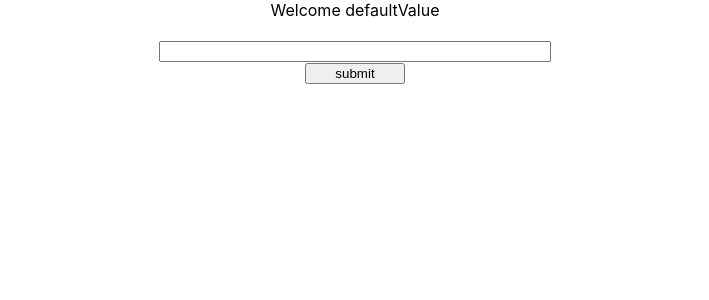
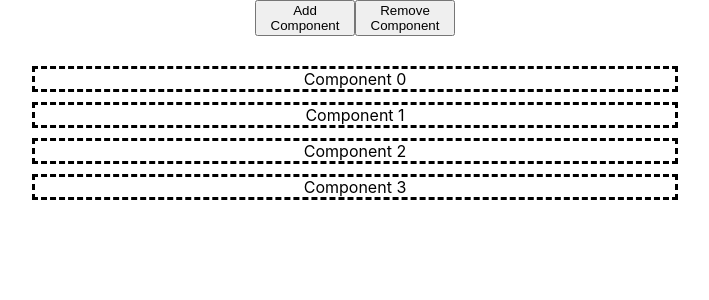
Before and after one commit to new-hire/react, a React (Create React App) app: page / in a window 1280 px wide. Shown: the top 300 px of the page, without its empty margins (285-994 px from the left). Built offline with nearby package versions, Linux system fonts and the light colour scheme.

Commit message:
[What] modified component-add-remove.

```diff
--- a/src/App.js
+++ b/src/App.js
@@ -1,10 +1,17 @@
 import React from 'react';
-import InputComponent from './InputComponent';
+import ButtonComponent from './ButtonComponent';
 import DisplayComponent from './DisplayComponent';
 
 const initialState = {
-  displayName: 'defaultValue'
+  components: [
+    {name: 'Component'},
+    {name: 'Component'},
+    {name: 'Component'},
+    {name: 'Component'},
+    ]
 };
+
+const component = {name: 'New Component'};
 
 export default class App extends React.Component {
   constructor(props) {
@@ -15,15 +22,26 @@ export default class App extends React.Component {
   }
   componentWillUnmount() {
   }
-  setDisplayName = (displayName) => {
-    this.setState({...displayName});
+  addComponent = () => {
+    const components = this.state.components;
+    components.push(component);
+    this.setState({component: component});
+  };
+  removeComponent = () => {
+    if (!this.state.components.length)
+      return;
+    const components = this.state.components;
+    components.pop();
+    this.setState({component: component});
   };
   render() {
     return (
       <div style={{textAlign: 'center'}}>
-        <DisplayComponent displayName={this.state.displayName}/>
+        <ButtonComponent add={this.addComponent} remove={this.removeComponent}/>
         <br />
-        <InputComponent setDisplayName={this.setDisplayName}/>
+        {this.state.components.map((item, index) =>
+          <DisplayComponent name={item.name} index={index}/>
+        )}
       </div>
     );
   }
--- /dev/null
+++ b/src/ButtonComponent.js
@@ -0,0 +1,16 @@
+import React from 'react';
+
+export default class ButtonComponent extends React.Component {
+  componentDidMount() {
+  }
+  componentWillUnmount() {
+  }
+  render() {
+    return (
+      <div>
+        <button type="button" style={{width: '100px'}} onClick={this.props.add}>{"Add Component"}</button>
+        <button type="button" style={{width: '100px'}} onClick={this.props.remove}>{"Remove Component"}</button>
+      </div>
+    );
+  }
+}
--- a/src/DisplayComponent.js
+++ b/src/DisplayComponent.js
@@ -6,8 +6,8 @@ export default class DisplayComponent extends React.Component {
   }
   render() {
     return (
-      <div>
-        Welcome {this.props.displayName}
+      <div style={{width: '50%', height: '20px', margin: '10px auto', borderStyle: 'dashed'}}>
+        {this.props.name + ' ' + this.props.index}
       </div>
     );
   }
--- a/src/InputComponent.js
+++ /dev/null
@@ -1,20 +0,0 @@
-import React from 'react';
-
-export default class InputComponent extends React.Component {
-  componentDidMount() {
-  }
-  componentWillUnmount() {
-  }
-  handleSubmit = () => {
-    this.props.setDisplayName({displayName: this.displayName.value});
-  };
-  render() {
-    return (
-      <div>
-        <input type="text" ref={r => this.displayName = r} name="displayName" maxLength={50} style={{width: '30%'}}/>
-        <br />
-        <button type="button" style={{width: '100px'}} onClick={this.handleSubmit}>{"submit"}</button>
-      </div>
-    );
-  }
-}
```
